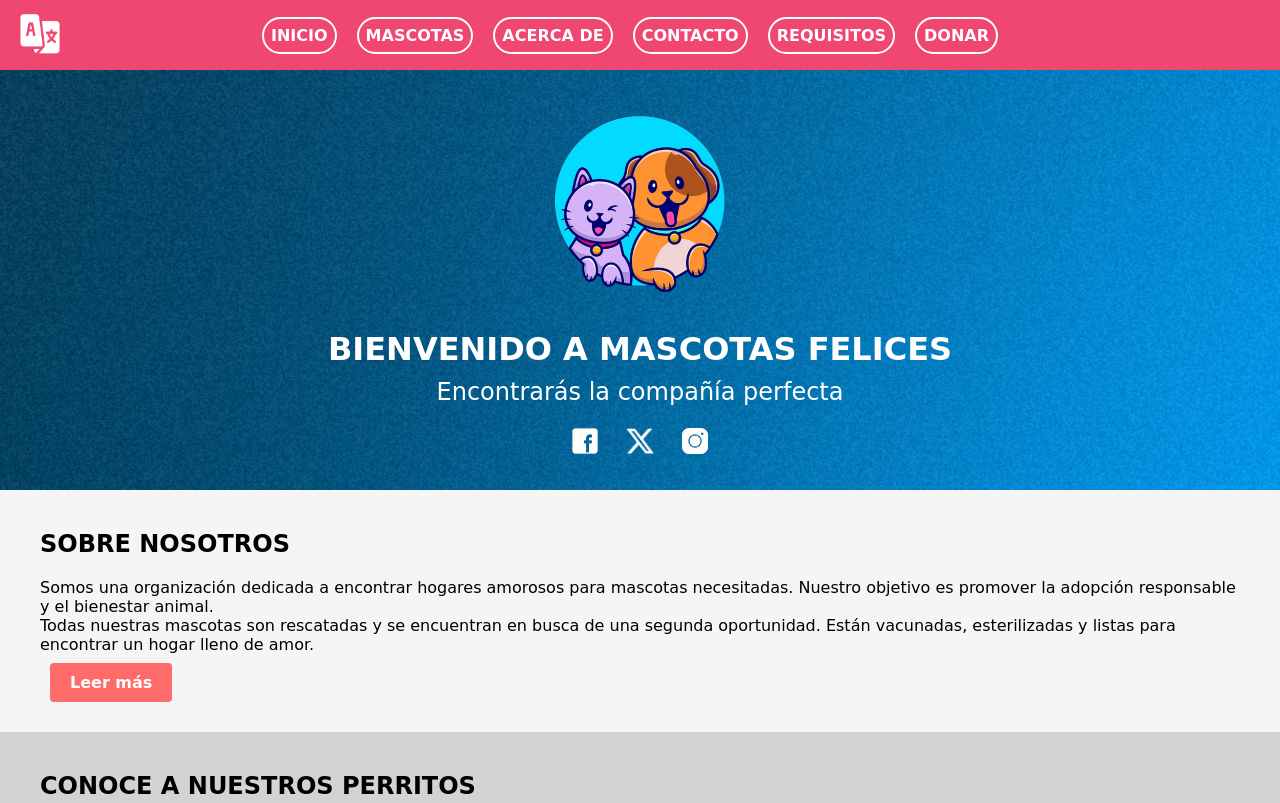
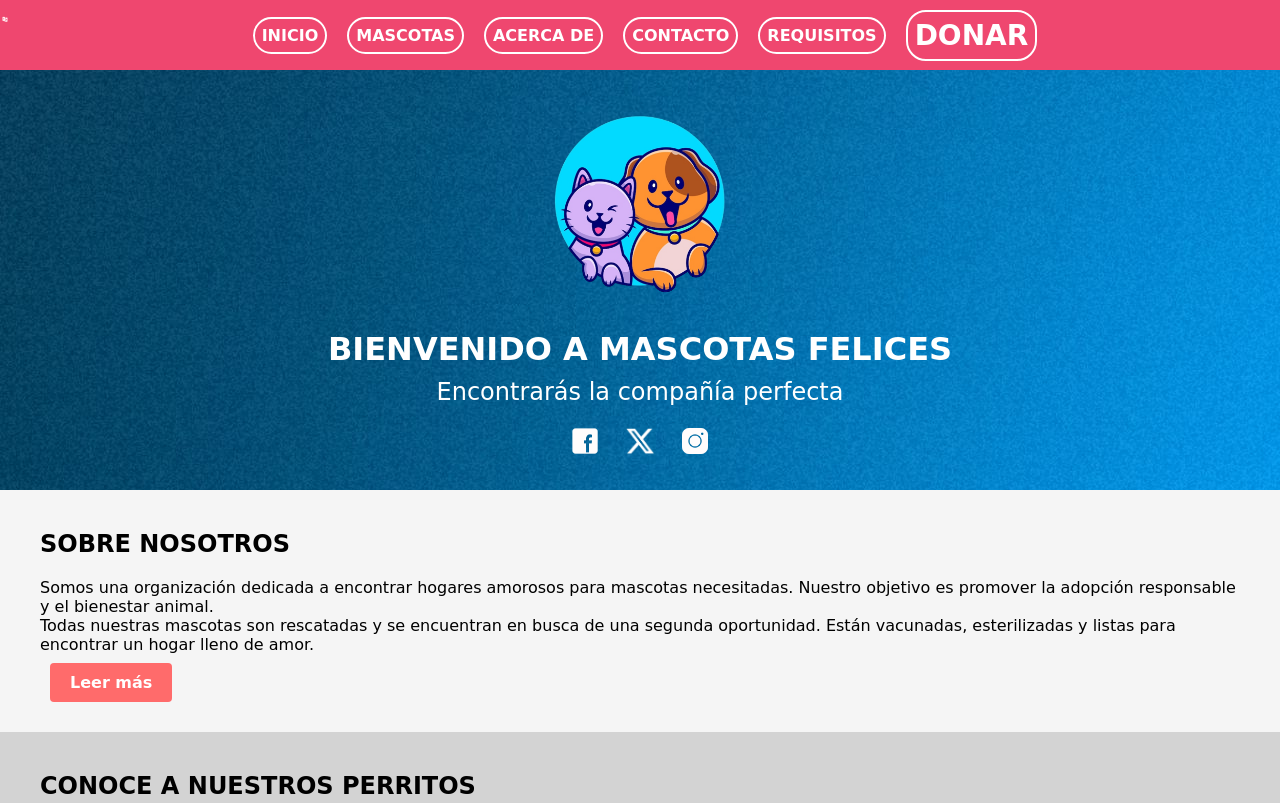
Before and after one commit to fedco-gtz/DesarrolloWeb-Coderhouse, a website: page index.html in a window 1280 px wide. Shown: the top 803 px of the page. Drawn offline with Linux system fonts and the light colour scheme; a web font is replaced by a local one.

Commit message:
Actualización boton idioma

```diff
--- a/index.html
+++ b/index.html
@@ -5,8 +5,8 @@
     <meta charset="UTF-8">
     <meta name="viewport" content="width=device-width, initial-scale=1.0">
     <title>Mascotas Felices</title>
-    <link rel="stylesheet" href="./css/styles.css">
-    <!-- <link rel="stylesheet" href="./css/styles1.css"> -->
+    <!-- <link rel="stylesheet" href="./css/styles.css"> -->
+    <link rel="stylesheet" href="./css/styles1.css">
     <link rel="preconnect" href="https://fonts.googleapis.com">
     <link rel="preconnect" href="https://fonts.gstatic.com" crossorigin>
     <link href="https://fonts.googleapis.com/css2?family=Playpen+Sans:wght@100;200;300;400;500;600;700;800&display=swap"
--- a/scss/components/_button.scss
+++ b/scss/components/_button.scss
@@ -42,6 +42,10 @@
 }
 
 .buttonLanguage {
+
+    a {
+        img {
+
             display: inline-block;
             width: 10px;
             height: 10px;
@@ -49,4 +53,7 @@
             background-size: cover;
             margin-left: -20px;
             margin-top: -10px;
+
         }
+    }
+}
```
Also changed, not shown: css/styles.css, css/styles1.css, 1 other file. Lines whose indentation alone changed are shown as unchanged.
